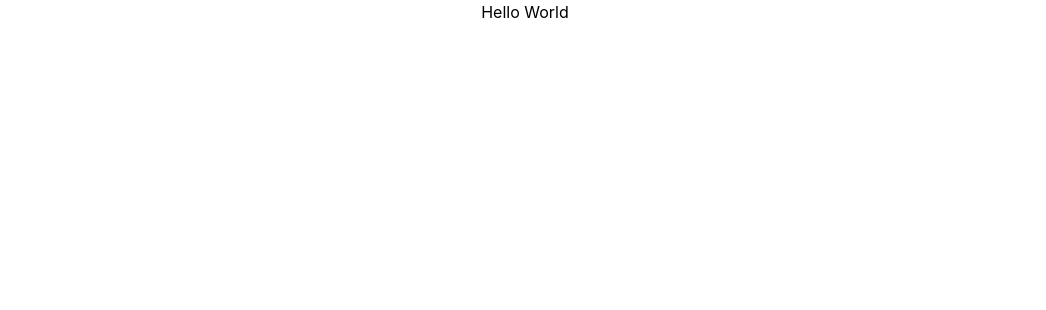
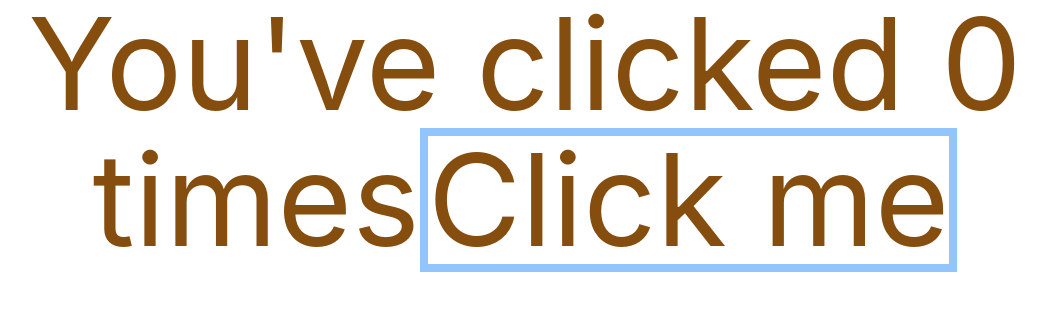
Before and after one commit to jalanning/playground, a React (Create React App) app: page / in a window 1280 px wide. Shown: the top 310 px of the page, without its empty margins (115-1161 px from the left). Built offline with nearby package versions, Linux system fonts and the light colour scheme.

Commit message:
addded click counter

```diff
--- a/src/App.tsx
+++ b/src/App.tsx
@@ -1,9 +1,10 @@
 import React from 'react';
+import ClickCounter from './components/clickcounter';
 
 function App(): JSX.Element {
   return (
-    <div className="text-center">
-      Hello World
+    <div className="text-center text-yellow-800 text-9xl">
+      <ClickCounter />
     </div>
   );
 }
--- /dev/null
+++ b/src/components/clickcounter.tsx
@@ -0,0 +1,14 @@
+import { useState } from "react";
+
+export default function ClickCounter(): JSX.Element {
+  const [clickCounter, setClickCounter] = useState(0);
+
+  return (
+    <div>
+      You've clicked {clickCounter} times
+      <button className='border border-8 border-blue-300' onClick={() => setClickCounter(clickCounter + 1)}>
+        Click me
+      </button>
+    </div>
+  );
+}
```
